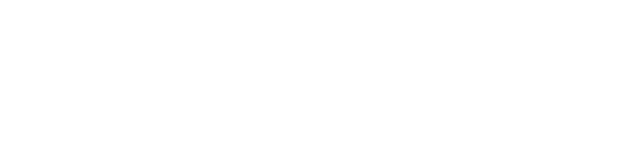
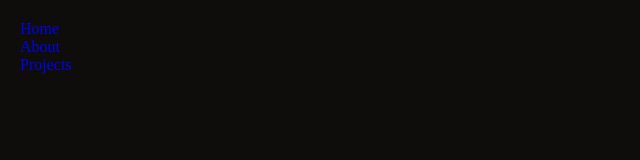
Before and after one commit to ktho12/my-portfolio, a plain HTML site: page about.html in a window 1280 px wide. Shown: the whole page, without its empty margins (0-640 px from the left). Drawn offline with Linux system fonts and the light colour scheme.

Commit message:
Linked css file in about, project pages

```diff
--- a/about.html
+++ b/about.html
@@ -4,8 +4,15 @@
     <meta charset="UTF-8">
     <meta name="viewport" content="width=device-width, initial-scale=1.0">
     <title>About</title>
+    <link rel="stylesheet" href="style.css">
 </head>
 <body>
-
+    <nav>
+        <ul>
+          <li><a href="index.html">Home</a></li>
+          <li><a href="about.html">About</a></li>
+          <li><a href="projects.html">Projects</a></li>
+        </ul>
+      </nav>
 </body>
 </html>
--- a/style.css
+++ b/style.css
@@ -22,6 +22,8 @@
 
 ul {
     list-style-type: none;
+    margin: 0;
+    padding: 0;
 }
 
 li a {
```
Also changed, not shown: projects.html (+8 -1 lines).
